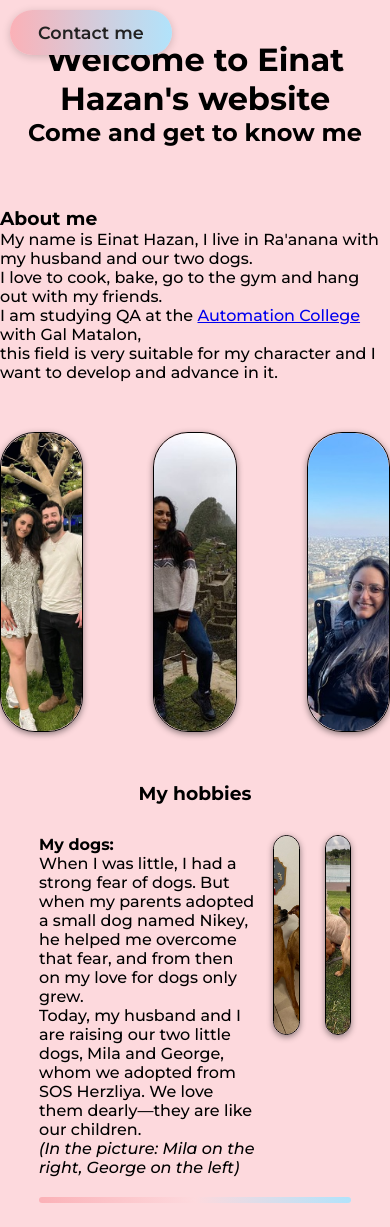
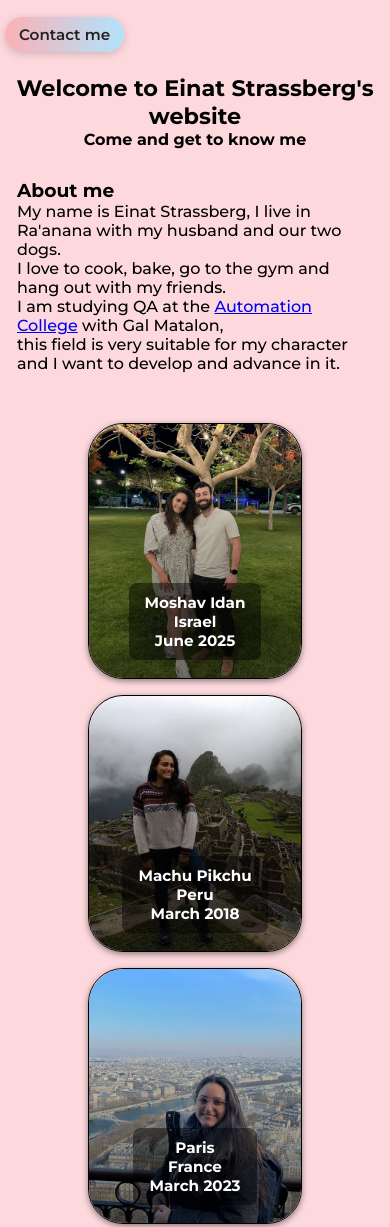
Before and after one commit to einathazan/My-Personal-Website, a plain HTML site: page index.html in a window 390 px wide. Shown: the top 1227 px of the page. Drawn offline with Linux system fonts and the light colour scheme.

Commit message:
Change last name Make website resposive

```diff
--- a/index.html
+++ b/index.html
@@ -1,6 +1,8 @@
 <html>
 	<head>
-		<title>Einat Hazan</title>
+		<title>Einat Strassberg</title>
+        <meta charset="utf-8">
+        <meta name="viewport" content="width=device-width, initial-scale=1">
 		<link rel="icon" type="image/png" href="images/favicon-16x16.png">
 		<link rel="preconnect" href="https://fonts.googleapis.com">
 		<link rel="preconnect" href="https://fonts.gstatic.com" crossorigin>
@@ -11,13 +13,13 @@
 		<nav>
 			<a class="contact-me-link" href="#contact-me">Contact me</a>
 		</nav>
-		<h1 class="header1" >Welcome to Einat Hazan's website</h1>
+		<h1 class="header1" >Welcome to Einat Strassberg's website</h1>
 		<h2 class="header2" >Come and get to know me</h2>
 		<div class="section1">
 			<div>
 				<h3 class="header3" >About me</h3>
 				<p>
-					My name is Einat Hazan, I live in Ra'anana with my husband and our two dogs.<br>
+					My name is Einat Strassberg, I live in Ra'anana with my husband and our two dogs.<br>
 					I love to cook, bake, go to the gym and hang out with my friends.<br>
 					I am studying QA at the <a href="https://automation.co.il/" target="_blank">Automation College</a> with Gal Matalon,<br>this field is very suitable for my character and I want to develop and advance in it.
 				</p>
@@ -99,7 +101,7 @@
 				</div>
 				<div class="contact-me-info">
 					<p><b>Email:</b> <a href="mailto:einathazan@gmail.com" >einathazan@gmail.com</a></p>
-					<p><b>LinkdIn:</b> <a href="https://www.linkedin.com/in/einat-hazan/" target="_blank">Einat Hazan</a></p>
+					<p><b>LinkdIn:</b> <a href="https://www.linkedin.com/in/einat-hazan/" target="_blank">Einat Strassberg</a></p>
 				</div>
 			</div>
 		</div>
--- a/style.css
+++ b/style.css
@@ -9,6 +9,7 @@ body {
   font-optical-sizing: auto;
   font-style: normal;
   background-color: #fdd9dd;
+  padding: 5px;
 }
 
 nav {
@@ -78,12 +79,13 @@ p {
 }
 
 .imgDiv {
-	width: 250px;
-	height: 300px;
+	width: 100%;
+	max-width: 250px; /* keeps the original visual on large screens */
+	aspect-ratio: 5 / 6; /* matches original 250x300 ratio */
 	border: 1.8px solid black;
 	border-radius: 35px;
 	transition: transform 0.3s ease, box-shadow 0.3s ease;
-  	box-shadow: 0 2px 6px rgba(0,0,0,0.45);
+	box-shadow: 0 2px 6px rgba(0,0,0,0.45);
 }
 
 .imgDiv:hover {
@@ -145,12 +147,13 @@ p {
 }
 
 .imgDiv2 {
-	width: 150px;
-	height: 200px;
+	width: 100%;
+	max-width: 150px; /* preserve original look on wide screens */
+	aspect-ratio: 3 / 4; /* matches original 150x200 ratio */
 	border: 1.8px solid black;
 	border-radius: 35px;
 	transition: transform 0.3s ease, box-shadow 0.3s ease;
-  	box-shadow: 0 2px 6px rgba(0,0,0,0.45);
+	box-shadow: 0 2px 6px rgba(0,0,0,0.45);
 }
 
 .text-center {
@@ -161,13 +164,14 @@ p {
 	display: flex;
 	justify-content: space-between;
 	width: 80%;
+	gap: 10px;
 
 }
 
 .sub-section-text {
 	display: flex;
 	align-items: center;
-	width: 70%;
+	width: 75%;
 
 }
 
@@ -175,14 +179,12 @@ p {
 	display: flex;
 	justify-content: end;
 	gap: 25px;
-	width: 25%;
 }
 
 .sub-section-img-reverse {
 	display: flex;
 	justify-content: start;
 	gap: 25px;
-	width: 25%;
 }
 
 .flex-reverse {
@@ -239,3 +241,149 @@ p {
 	flex-direction: column;
 	gap: 10px;
 }
+
+/* Responsive breakpoints */
+/* Tablet and smaller */
+
+/* Prevent overlap between text and images on narrow-but-not-mobile screens */
+@media (max-width: 986px) {
+	.sub-section {
+		/* allow children to wrap instead of forcing fixed percentage widths */
+		flex-wrap: wrap;
+		align-items: center;
+		width: 95%;
+		gap: 12px;
+		justify-content: center;
+	}
+
+	.sub-section-text {
+		width: 100%;
+	}
+
+	.sub-section-img,
+	.sub-section-img-reverse {
+		width: 100%;
+		justify-content: center;
+	}
+
+	/* keep reversed sections readable by stacking vertically */
+	.flex-reverse {
+		flex-direction: column;
+	}
+}
+@media (max-width: 900px) {
+	.imageStyle1 {
+		gap: 20px;
+		flex-wrap: wrap;
+		justify-content: center;
+	}
+
+	.imgDiv {
+		max-width: 300px;
+		/* keep aspect-ratio so height adapts */
+	}
+
+	.imgDiv2 {
+		max-width: 200px;
+	}
+
+	.section1, .imageStyle1 {
+		padding-left: 12px;
+		padding-right: 12px;
+	}
+
+	.sub-section {
+		flex-direction: column;
+		align-items: center;
+		width: 95%;
+		gap: 18px;
+	}
+
+	.sub-section-text {
+		width: 100%;
+	}
+
+	.sub-section-img,
+	.sub-section-img-reverse {
+		width: 100%;
+		justify-content: center;
+		gap: 12px;
+	}
+
+	/* On narrower tablets, remove row-reverse visual inversion to keep reading order natural */
+	.flex-reverse {
+		flex-direction: column;
+	}
+
+	.contact-me-link {
+		padding: 10px 18px;
+		font-size: 1rem;
+	}
+
+	nav {
+		position: static;
+		display: flex;
+		justify-content: start;
+		margin-top: 12px;
+	}
+}
+
+/* Mobile phones */
+@media (max-width: 600px) {
+	.header1 { font-size: 1.4rem; margin-top: 22px; }
+	.header2 { font-size: 1rem; margin-bottom: 30px; }
+
+	.imageStyle1 {
+		flex-direction: column;
+		align-items: center;
+		gap: 16px;
+	}
+
+	.imgDiv, .imgDiv2 {
+		max-width: 60%;
+	}
+
+	.sub-section {
+		width: 95%;
+		padding-top: 20px;
+		padding-bottom: 20px;
+	}
+
+	.sub-section-text { padding: 0 6px; }
+
+	.contact-me-section {
+		padding-left: 12px;
+		padding-right: 12px;
+	}
+
+	.contact-me-link {
+		padding: 8px 14px;
+		font-size: 0.95rem;
+	}
+
+}
+
+/* Improve overlay behavior for touch devices (no hover) so captions are visible */
+@media (hover: none), (max-width: 600px) {
+  .imgDiv .overlay {
+    opacity: 1;
+    background: linear-gradient(to top, rgba(0,0,0,0.55), rgba(0,0,0,0));
+    align-items: flex-end;
+    justify-content: center;
+    padding-bottom: 12px;
+    transition: none;
+  }
+
+  .imgDiv .overlay span {
+    background: rgba(0,0,0,0.45);
+    transform: translateY(0);
+    margin-bottom: 6px;
+    font-size: 0.95rem;
+  }
+
+  /* Avoid dimming the image too much on touch devices */
+  .imgDiv:hover .image,
+  .imgDiv .image {
+    filter: none;
+  }
+}
```
